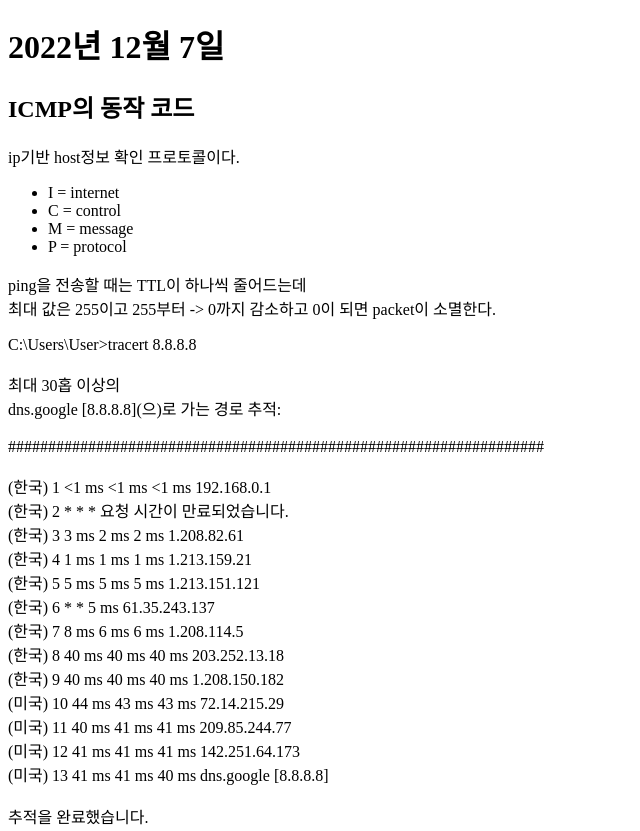
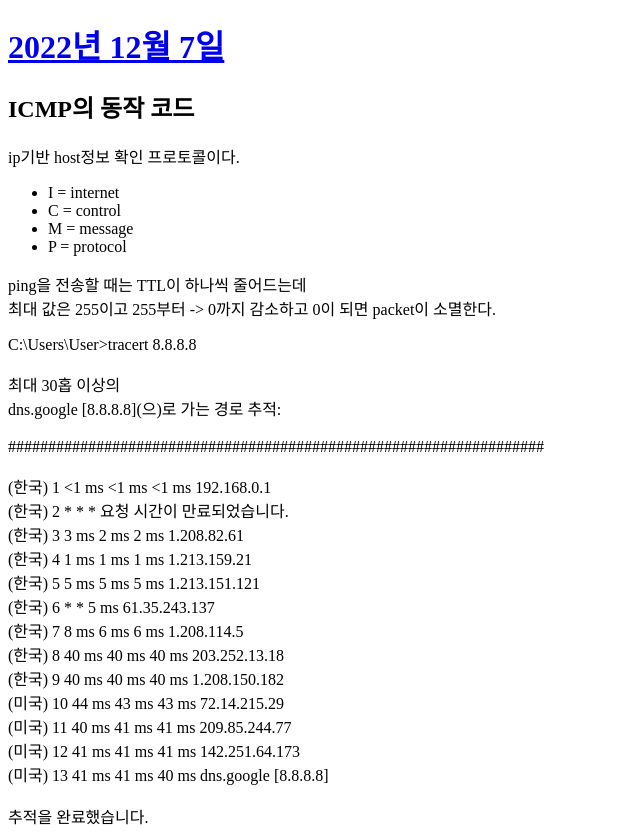
Before and after one commit to DkEtR/2022_cloud1, a plain HTML site: page 221207.html in a window 1280 px wide. Shown: the top 831 px of the page, without its empty margins (0-640 px from the left). Drawn offline with Linux system fonts and the light colour scheme.

Commit message:
Update 221207.html

```diff
--- a/221207.html
+++ b/221207.html
@@ -2,14 +2,14 @@
 
 <html>
     <meta charset="utf-8">
-    <title>견본입니다.</title>
+    <title>2022년 12월 7일</title>
     <head>
         <style>
 
         </style>
     </head>
     <body>
-        <h1>2022년 12월 7일</h1>
+        <h1><a href="index.html">2022년 12월 7일</a></h1>
         <h2>ICMP의 동작 코드</h2>
         <p>ip기반 host정보 확인 프로토콜이다.</p>
         <ul>
```
